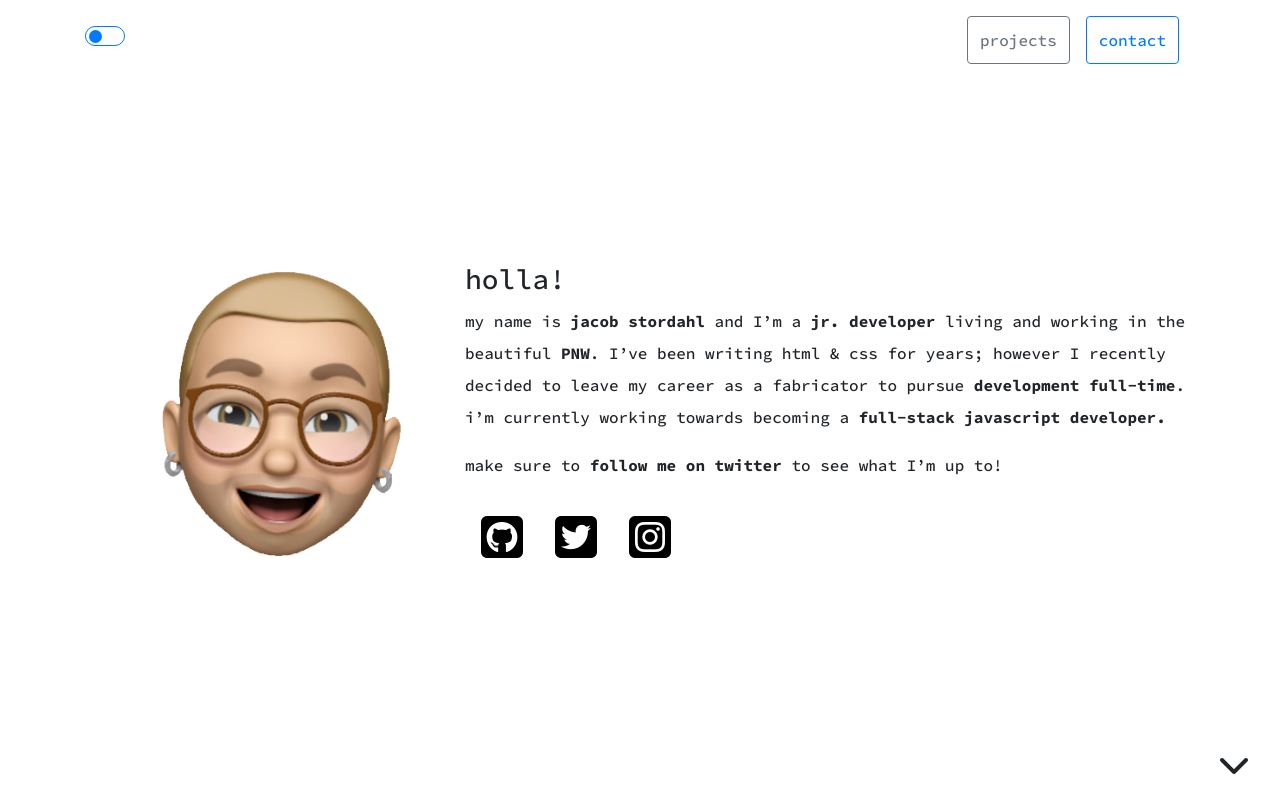
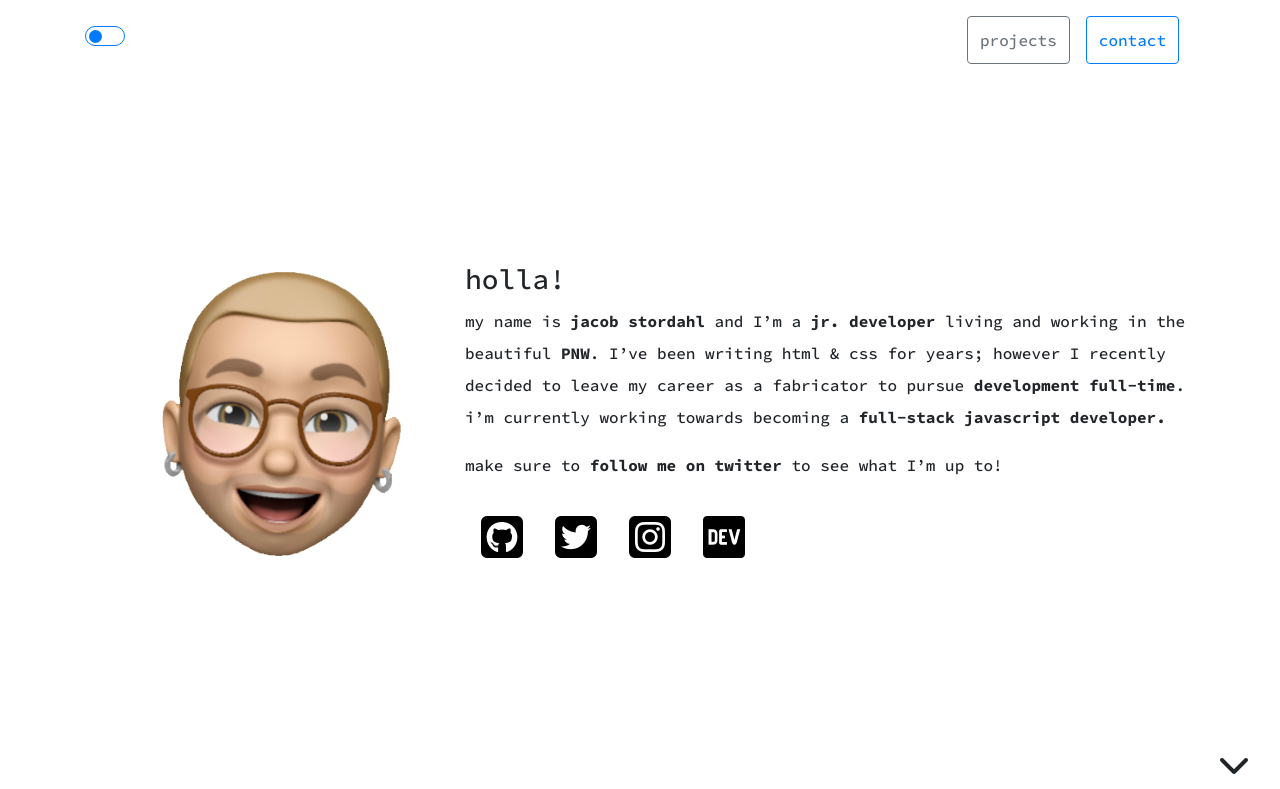
Before and after one commit to mytahir/portfolio, a plain HTML site: page index.html in a window 1280 px wide. Shown: the top 789 px of the page. Drawn offline with nearby package versions, Linux system fonts and the light colour scheme.

Commit message:
Added Dev.to link

```diff
--- a/index.html
+++ b/index.html
@@ -45,6 +45,7 @@
                     <a href="https://github.com/stordahl" target="_blank"><i class="fab fa-github-square text"></i></a>
                     <a href="https://twitter.com/stordahl_" target="_blank"><i class="fab fa-twitter-square text"></i></a>
                     <a href="https://www.instagram.com/stordahl_/" target="_blank"><i class="fab fa-instagram-square text"></i></a>
+                    <a href="https://dev.to/stordahl_"><i class="fab fa-dev" title="stordahl_'s DEV Profile"></i></a>
                 </div>
             </div>
         </div>
```
